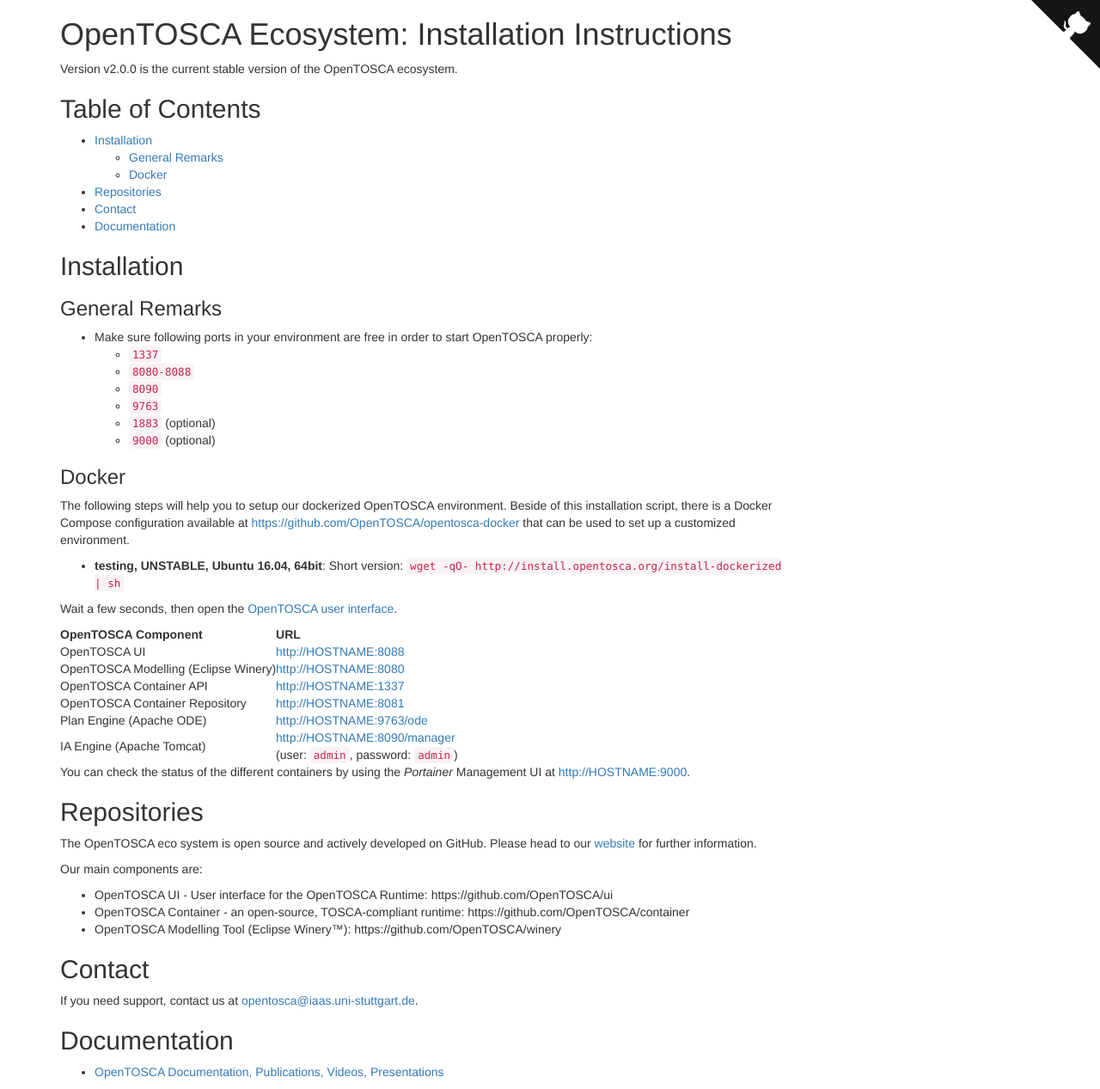
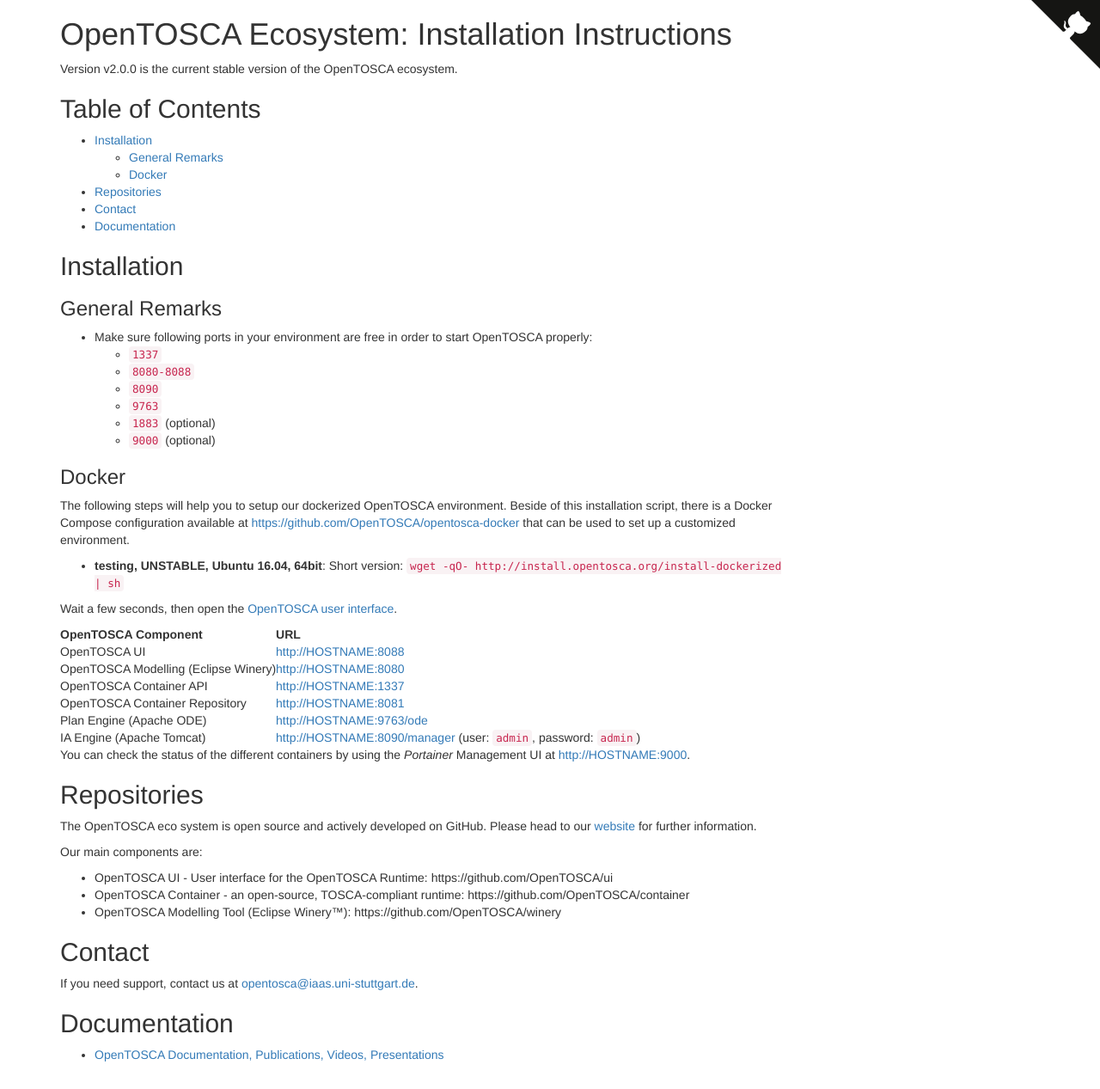
Before and after one commit to OpenTOSCA/install.opentosca.org, a Jekyll site: the page built from index.md, in a window 1280 px wide. Shown: the whole page at 86% size. Built offline with Jekyll 4.4.1, drawn with Linux system fonts in a browser that asks for light colours; comment, search, counter and statistics services are not loaded; our own code applies the rules of GitHub Pages for plain Markdown files.

```diff
--- a/index.md
+++ b/index.md
@@ -42,7 +42,7 @@ Wait a few seconds, then open the [OpenTOSCA user interface](http://<HOSTNAME>:8
 | OpenTOSCA Container API | <http://HOSTNAME:1337> |
 | OpenTOSCA Container Repository | <http://HOSTNAME:8081> |
 | Plan Engine (Apache ODE) | <http://HOSTNAME:9763/ode> |
-| IA Engine (Apache Tomcat) | <http://HOSTNAME:8090/manager><br>(user: `admin`, password: `admin`) |
+| IA Engine (Apache Tomcat) | <http://HOSTNAME:8090/manager> (user: `admin`, password: `admin`) |
 
 You can check the status of the different containers by using the _Portainer_ Management UI at <http://HOSTNAME:9000>.
 
```
